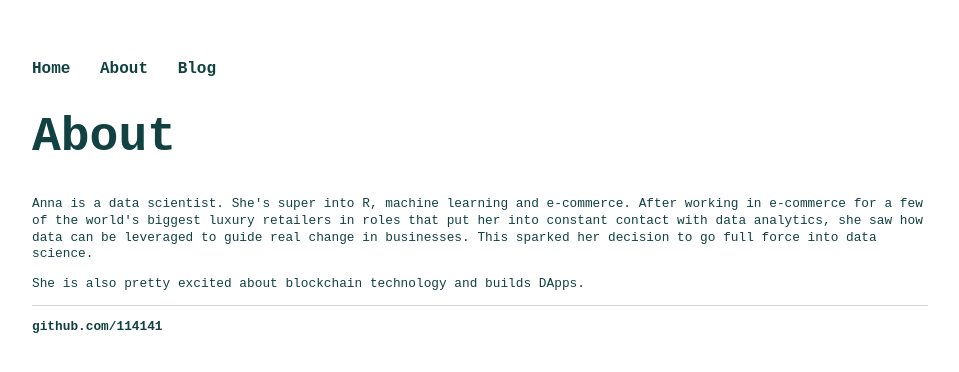
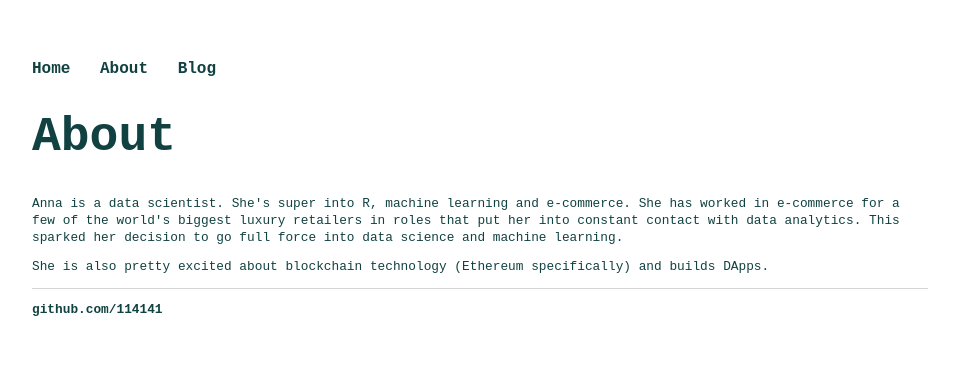
Before and after one commit to 114141/114141.github.io, a Jekyll site: the page built from about/index.html, in a window 1280 px wide. Shown: the top 372 px of the page, without its empty margins (160-1119 px from the left). Built offline with Jekyll 4.4.1, drawn with Linux system fonts in a browser that asks for light colours.

Commit message:
Update index.html

```diff
--- a/about/index.html
+++ b/about/index.html
@@ -4,10 +4,9 @@ title: 114141
 ---
 <div class="blurb">
 	<h1>About</h1>
-	<p>Anna is a data scientist. She's super into R, machine learning and e-commerce. After working in e-commerce
+	<p>Anna is a data scientist. She's super into R, machine learning and e-commerce. She has worked in e-commerce
 	for a few of the world's biggest luxury retailers in roles that put her into constant contact with data
-	analytics, she saw how data can be leveraged to guide real change in businesses. This sparked her
-	decision to go full force into data science.</p>
+	analytics. This sparked her decision to go full force into data science and machine learning.</p>
 
-	<p>She is also pretty excited about blockchain technology and builds DApps.</p>
+	<p>She is also pretty excited about blockchain technology (Ethereum specifically) and builds DApps.</p>
 </div><!-- /.blurb -->
```
